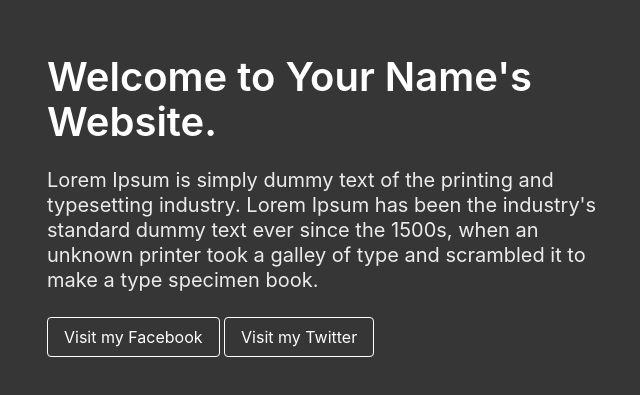
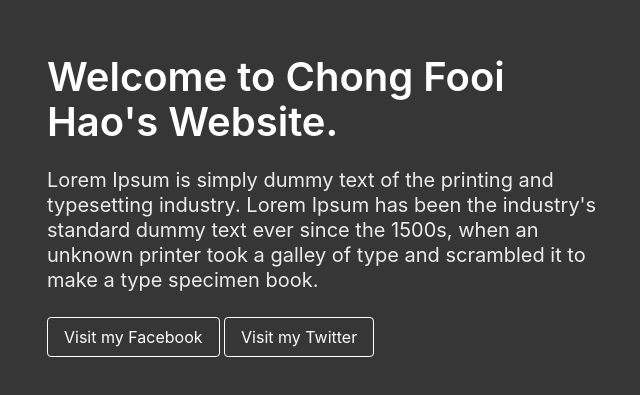
Before and after one commit to Hao-urtz/chongfooihao.github.io, a plain HTML site: page index.html in a window 1280 px wide. Shown: the part 195-590 px from the top of the page, without its empty margins (311-951 px from the left). Drawn offline with nearby package versions, Linux system fonts and the light colour scheme.

Commit message:
update  name

```diff
--- a/index.html
+++ b/index.html
@@ -13,7 +13,7 @@
             <div class="columns is-vcentered is-centered">
                 <div class="column is-6">
                     <div class="block">
-                        <h1 class="title is-2">Welcome to Your Name's Website.</h1>
+                        <h1 class="title is-2">Welcome to Chong Fooi Hao's Website.</h1>
                     </div>
                     <div class="block">
                         <h2 class="subtitle">Lorem Ipsum is simply dummy text of the printing and typesetting industry. Lorem Ipsum has been the industry's standard dummy text ever since the 1500s, when an unknown printer took a galley of type and scrambled it to make a type specimen book.<br>
```
